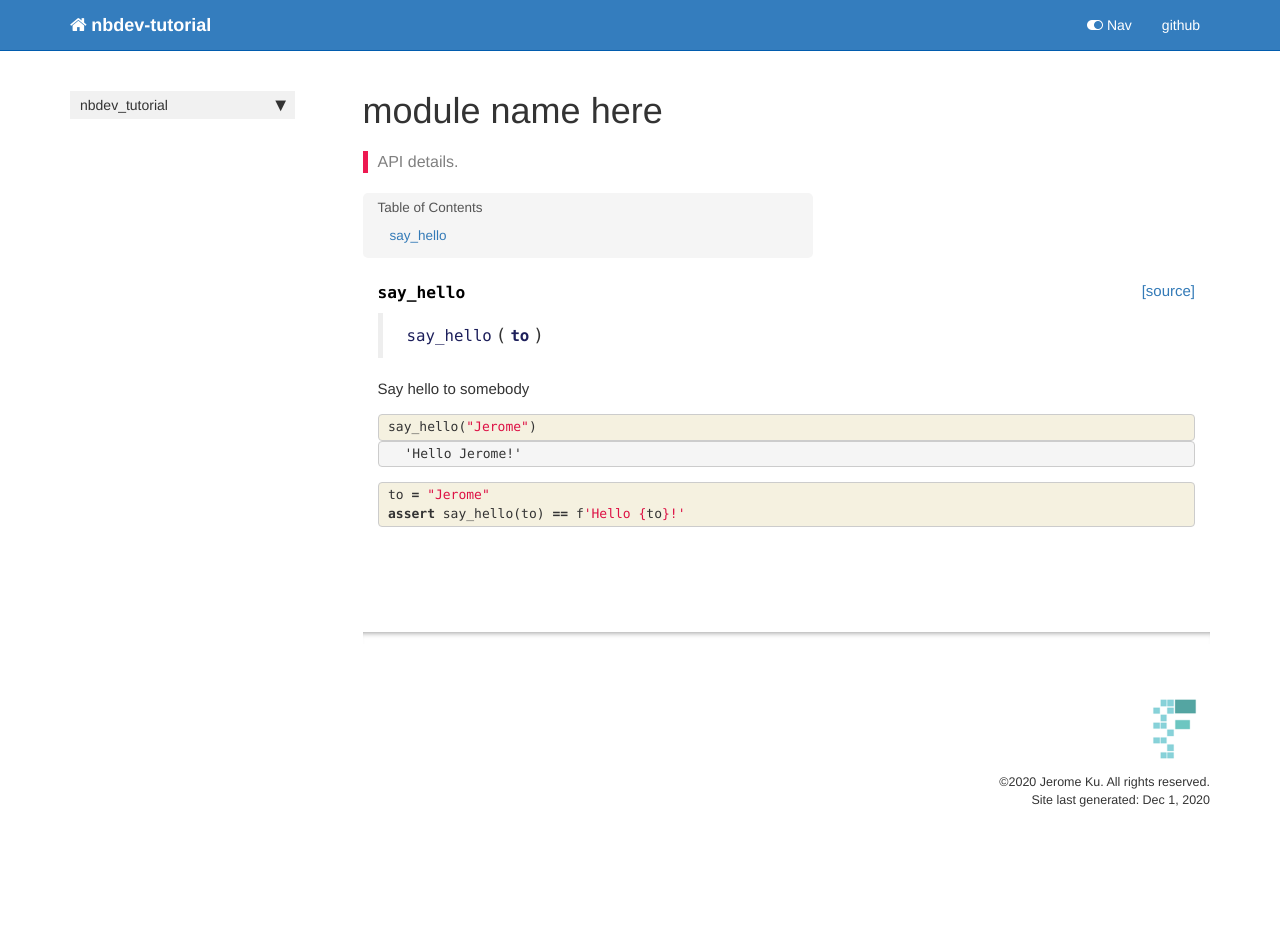
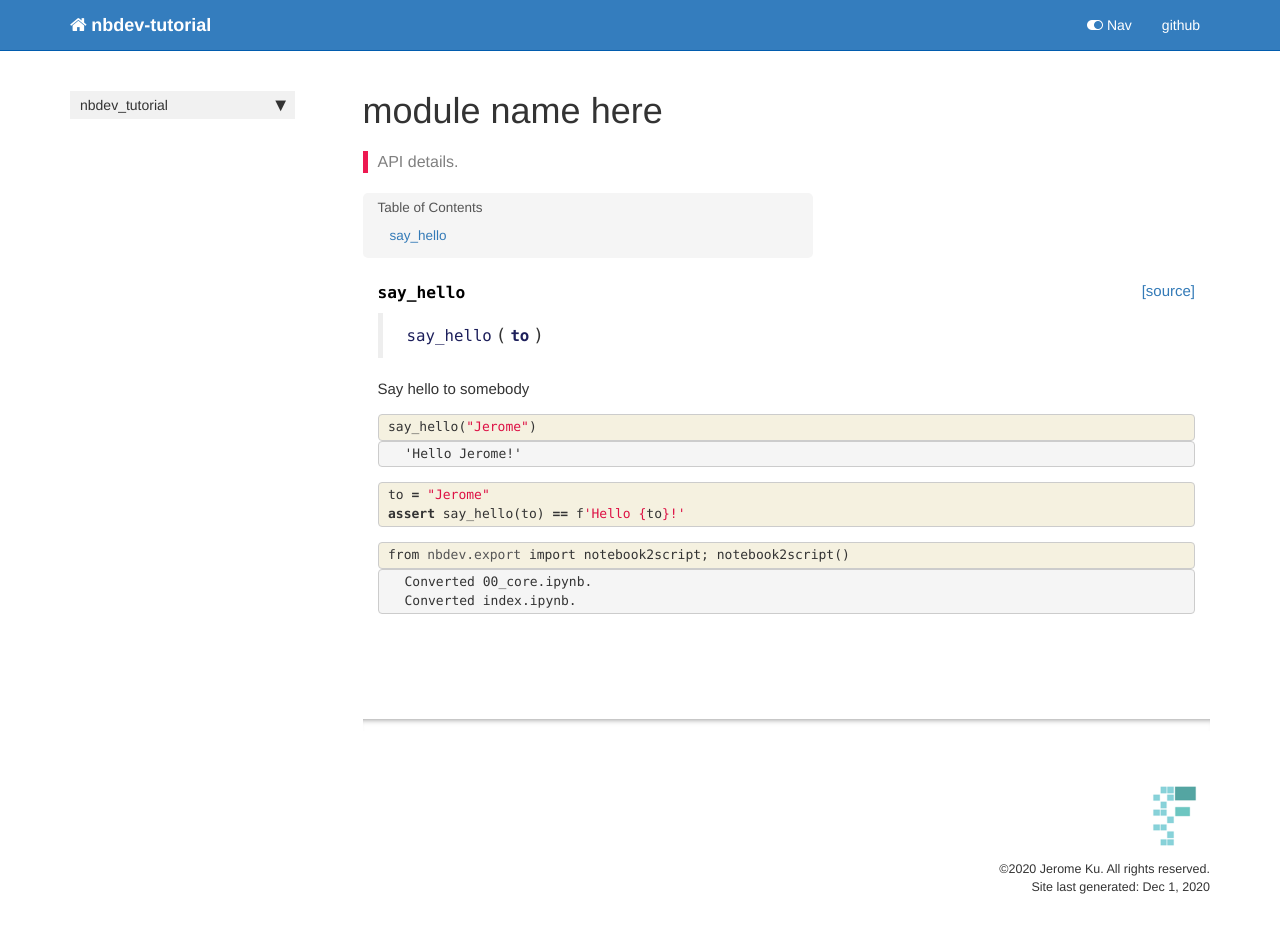
Before and after one commit to jeromeku/nbdev-tutorial, a Jekyll site: the page built from docs/core.html, in a window 1280 px wide. Built offline with Jekyll 4.4.1, drawn with Linux system fonts in a browser that asks for light colours; nearby versions of some CDN libraries; comment, search, counter and statistics services are not loaded; before the commit the page ends 900 px from its top, so only the background shows below that.

```diff
--- a/docs/core.html
+++ b/docs/core.html
@@ -112,4 +112,36 @@ nb_path: "00_core.ipynb"
 </div>
     {% endraw %}
 
+    {% raw %}
+
+<div class="cell border-box-sizing code_cell rendered">
+<div class="input">
+
+<div class="inner_cell">
+    <div class="input_area">
+<div class=" highlight hl-ipython3"><pre><span></span><span class="kn">from</span> <span class="nn">nbdev.export</span> <span class="kn">import</span> <span class="n">notebook2script</span><span class="p">;</span> <span class="n">notebook2script</span><span class="p">()</span>
+</pre></div>
+
+    </div>
 </div>
+</div>
+
+<div class="output_wrapper">
+<div class="output">
+
+<div class="output_area">
+
+<div class="output_subarea output_stream output_stdout output_text">
+<pre>Converted 00_core.ipynb.
+Converted index.ipynb.
+</pre>
+</div>
+</div>
+
+</div>
+</div>
+
+</div>
+    {% endraw %}
+
+</div>
```
Also changed, not shown: docs/index.html (+4 -7 lines), README.md.
